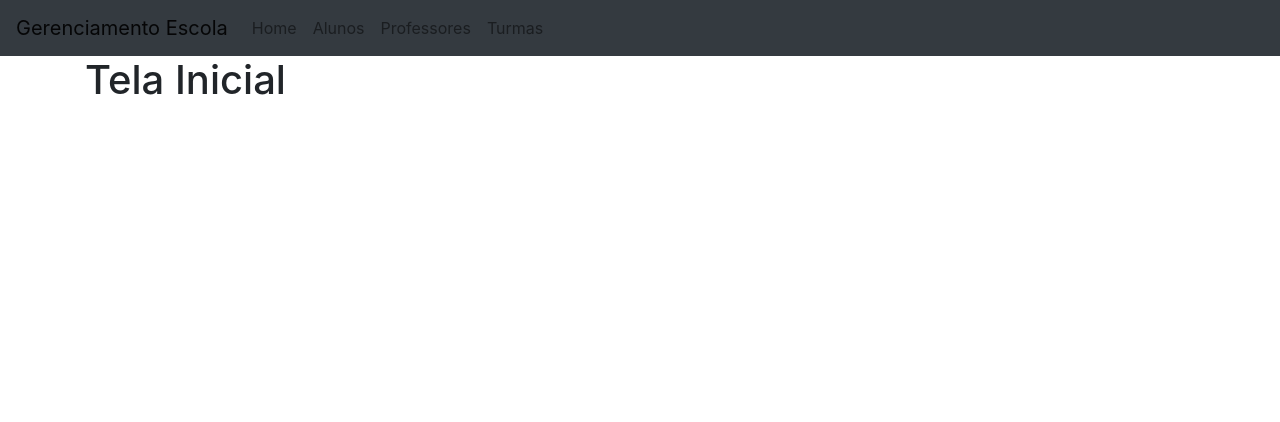
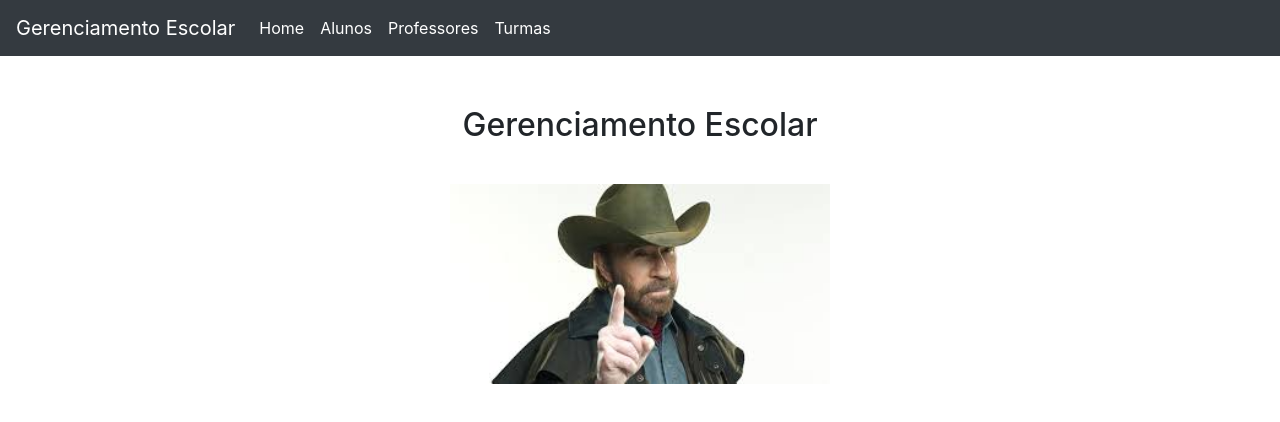
Before and after one commit to MatheusOliveira2/gestao-escola-react, a React (Create React App) app: page / in a window 1280 px wide. Shown: the top 422 px of the page. Built offline with nearby package versions, Linux system fonts and the light colour scheme; no server answers.

Commit message:
Projeto final pronto

```diff
--- a/src/App.css
+++ b/src/App.css
@@ -1,38 +1,13 @@
 .App {
   text-align: center;
+  align-items: center;
+  margin-top: 50px;
 }
 
-.App-logo {
-  height: 40vmin;
-  pointer-events: none;
+.nav-link {
+  color: white !important;
 }
 
-@media (prefers-reduced-motion: no-preference) {
-  .App-logo {
-    animation: App-logo-spin infinite 20s linear;
-  }
+.navbar-brand {
+  color: white !important;
 }
-
-.App-header {
-  background-color: #282c34;
-  min-height: 100vh;
-  display: flex;
-  flex-direction: column;
-  align-items: center;
-  justify-content: center;
-  font-size: calc(10px + 2vmin);
-  color: white;
-}
-
-.App-link {
-  color: #61dafb;
-}
-
-@keyframes App-logo-spin {
-  from {
-    transform: rotate(0deg);
-  }
-  to {
-    transform: rotate(360deg);
-  }
-}
--- a/src/App.jsx
+++ b/src/App.jsx
@@ -6,15 +6,17 @@ function App() {
   return (
     <div>
       <Navbar bg="dark">
-        <Navbar.Brand href="/">Gerenciamento Escola</Navbar.Brand>
+        <Navbar.Brand href="/">Gerenciamento Escolar</Navbar.Brand>
         <Nav className="mr-auto">
-          <Nav.Link href="/">Home</Nav.Link>
+          <Nav.Link className="nav" href="/">
+            Home
+          </Nav.Link>
           <Nav.Link href="/students">Alunos</Nav.Link>
           <Nav.Link href="/teachers">Professores</Nav.Link>
           <Nav.Link href="/classes">Turmas</Nav.Link>
         </Nav>
       </Navbar>
-      <Container>
+      <Container className="App">
         <Routes />
       </Container>
     </div>
--- a/src/components/Home.jsx
+++ b/src/components/Home.jsx
@@ -1,9 +1,24 @@
-import React from 'react';
+import React, { useState, useEffect } from 'react';
+import axios from 'axios';
+import cn from '../assets/cn.jpg';
 
 export default function Home() {
+  const [joke, setJoke] = useState('');
+
+  useEffect(() => {
+    const getJoke = async () => {
+      const result = await axios.get('https://api.chucknorris.io/jokes/random');
+      console.log(result);
+      setJoke(result.data.value);
+    };
+    getJoke();
+  }, []);
   return (
     <div>
-      <h1>Tela Inicial</h1>
+      <h2>Gerenciamento Escolar</h2>
+      <br></br>
+      <h2>{joke}</h2>
+      <img src={cn} alt="Chuck-Norris" width="380" />
     </div>
   );
 }
--- a/src/components/classes/CreateClass.jsx
+++ b/src/components/classes/CreateClass.jsx
@@ -18,9 +18,10 @@ export default function CreateClass() {
 
   return (
     <div>
+      <h2>Cadastrar Turmas</h2>
       <Form>
         <Form.Group controlId="exampleForm.ControlInput1">
-          <Row>
+          <Row className="justify-content-center">
             <Col lg={4}>
               <Form.Label>Nome da Turma</Form.Label>
               <Form.Control
--- a/src/components/students/CreateStudent.jsx
+++ b/src/components/students/CreateStudent.jsx
@@ -19,9 +19,10 @@ export default function CreateStudent() {
 
   return (
     <div>
+      <h2>Cadastrar Aluno</h2>
       <Form>
         <Form.Group controlId="exampleForm.ControlInput1">
-          <Row>
+          <Row className="justify-content-center">
             <Col lg={4}>
               <Form.Label>Nome do Aluno</Form.Label>
               <Form.Control
--- a/src/components/teachers/CreateTeacher.jsx
+++ b/src/components/teachers/CreateTeacher.jsx
@@ -18,9 +18,10 @@ export default function CreateTeacher() {
 
   return (
     <div>
+      <h2>Cadastrar Professor</h2>
       <Form>
         <Form.Group controlId="exampleForm.ControlInput1">
-          <Row>
+          <Row className="justify-content-center">
             <Col lg={4}>
               <Form.Label>Nome do Professor</Form.Label>
               <Form.Control
```
Also changed, not shown: src/assets/cn.jpg (added), 1 other file (tests, documents, lock files or other folders).
